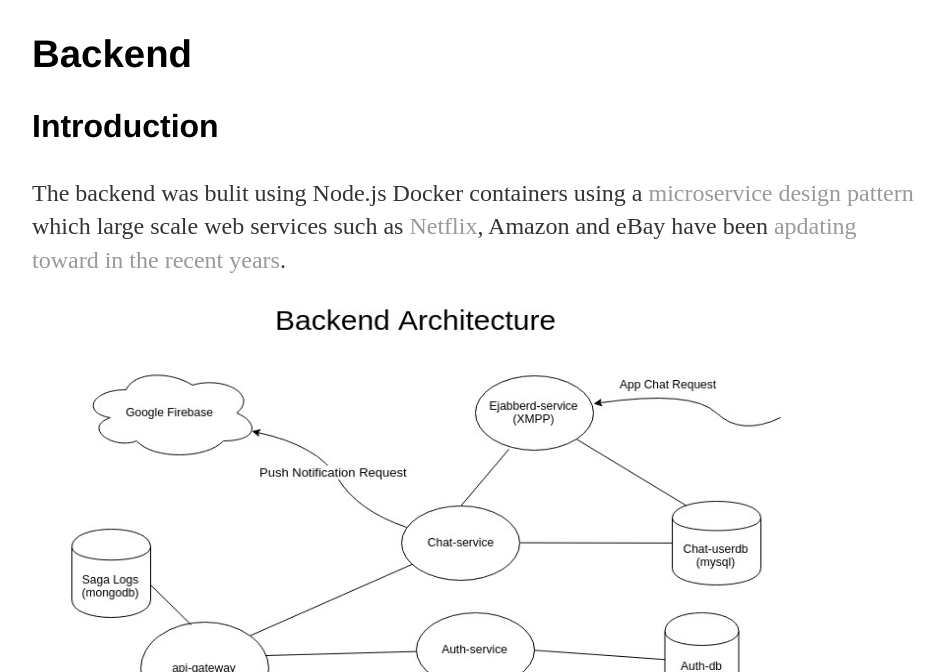
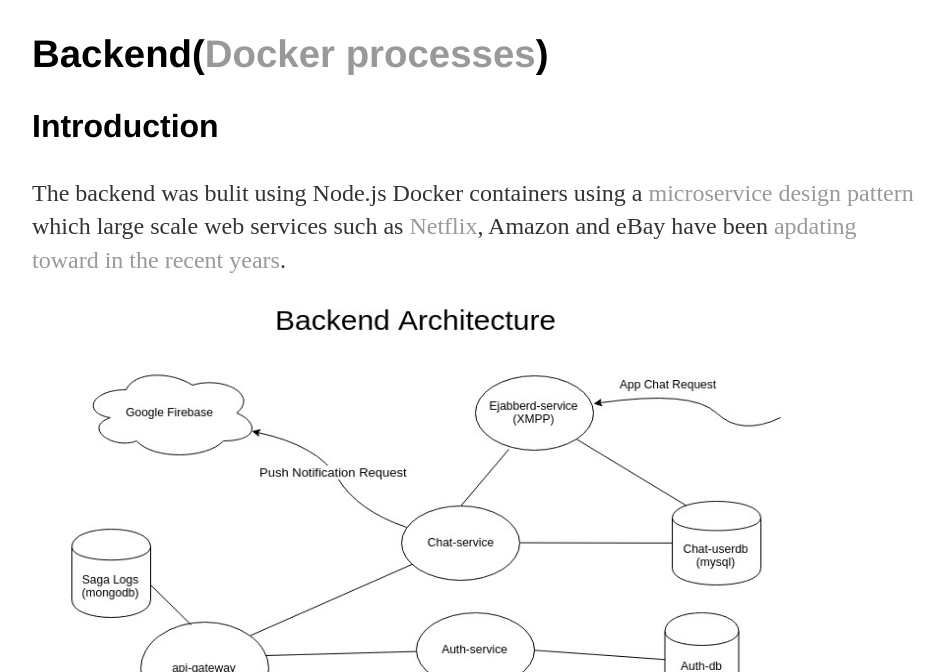
Before and after one commit to jcho7022/jcho7022.github.io, a Jekyll site: the page built from projects/float/index.html, in a window 1280 px wide and 900 px high, scrolled down 1044 px, cut to the strip 228-900 px from the top of the window. Shown: the whole strip, without its empty margins (160-1103 px from the left). Built offline with Jekyll 4.4.1, drawn with Linux system fonts in a browser that asks for light colours.

Commit message:
Update index.html

```diff
--- a/projects/float/index.html
+++ b/projects/float/index.html
@@ -16,7 +16,7 @@ and search up items using a <a href="https://jcho7022.github.io/projects/float/e
 <h2>Demo/<a href="https://jcho7022.github.io/projects/chatbot">Detailed Messaging Demo</a></h2>
 <iframe  width="980" height="660" src="https://www.youtube.com/embed/UMC1NTGTXZI" frameborder="0" allow="accelerometer; autoplay; encrypted-media; gyroscope; picture-in-picture" allowfullscreen></iframe>
 
-<h2>Backend</h2>
+<h2>Backend(<a href="server_docker.png">Docker processes</a>)</h2>
 <h3>Introduction</h3>
 <p>The backend was bulit using Node.js Docker containers
 	using a <a href="https://microservices.io/patterns/microservices.html">microservice design pattern</a> which
```
